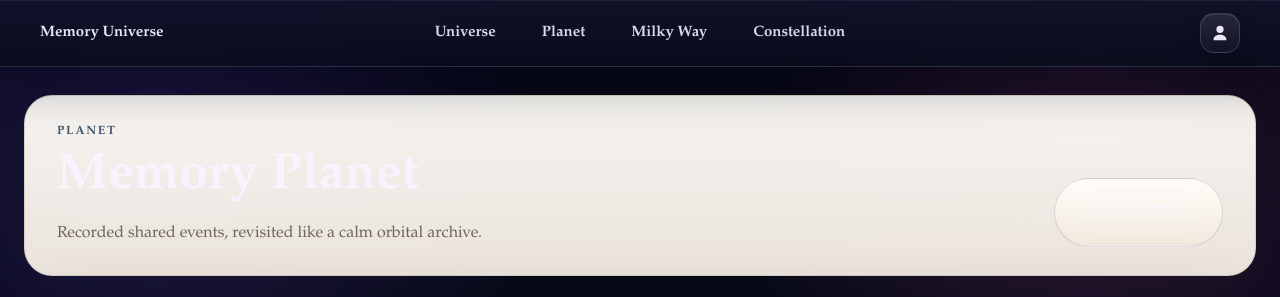
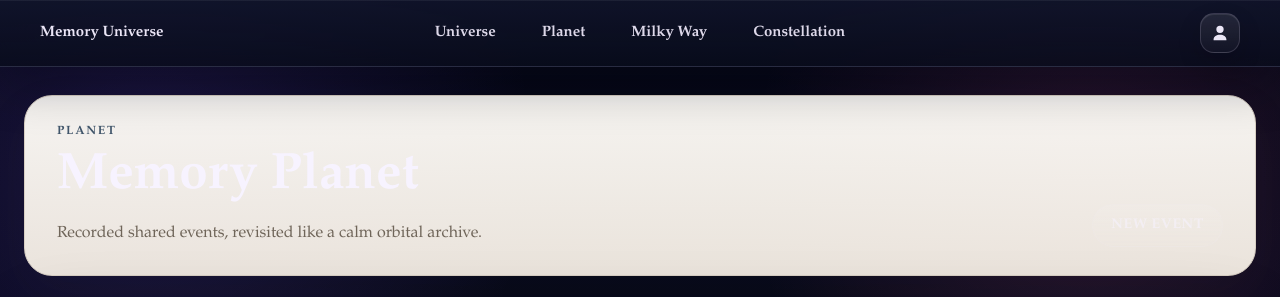
Before and after one commit to Ez-boi123/Memory-Universe, a Next.js app: page /planet in a window 1280 px wide. Shown: the top 297 px of the page. Built offline with nearby package versions, Linux system fonts and the light colour scheme.

Commit message:
fix: tighten planet header action contract

```diff
--- a/src/components/planet/PlanetPage.tsx
+++ b/src/components/planet/PlanetPage.tsx
@@ -68,7 +68,13 @@ export function PlanetPage({ model, initialEventId = null }: PlanetPageProps) {
     <div className="planet-page">
       <ModulePageHeader
         action={
-          <button className="planet-page-primary-action" type="button">
+          <button
+            aria-disabled="true"
+            className="planet-page-primary-action"
+            disabled
+            title="New Event creation is implemented in the next task."
+            type="button"
+          >
             {model.header.actionLabel}
           </button>
         }
--- a/src/components/universe/ModulePageHeader.tsx
+++ b/src/components/universe/ModulePageHeader.tsx
@@ -1,12 +1,20 @@
 import React from 'react';
 
-interface ModulePageHeaderProps {
+interface ModulePageHeaderBaseProps {
   eyebrow: string;
   title: string;
   description: string;
-  actionLabel?: string;
-  action?: React.ReactNode;
 }
+
+type ModulePageHeaderProps =
+  | (ModulePageHeaderBaseProps & {
+      actionLabel: string;
+      action?: never;
+    })
+  | (ModulePageHeaderBaseProps & {
+      action: React.ReactNode;
+      actionLabel?: never;
+    });
 
 export function ModulePageHeader({
   eyebrow,
@@ -22,8 +30,7 @@ export function ModulePageHeader({
         <h1 className="page-title">{title}</h1>
         <p className="page-description">{description}</p>
       </div>
-      {action ? <div className="module-page-action">{action}</div> : null}
-      {!action && actionLabel ? <div className="module-page-action">{actionLabel}</div> : null}
+      <div className="module-page-action">{action ?? actionLabel}</div>
     </section>
   );
 }
--- a/src/styles/globals.css
+++ b/src/styles/globals.css
@@ -508,16 +508,8 @@ main {
 
 .module-page-action {
   align-self: end;
-  padding: 12px 18px;
-  border: 1px solid rgba(65, 86, 107, 0.18);
-  border-radius: 999px;
-  background: linear-gradient(180deg, #fffdf9, #f1e8dc);
-  color: var(--accent-strong);
-  font: inherit;
-  font-size: 14px;
-  font-weight: 700;
-  letter-spacing: 0.02em;
-  cursor: default;
+  display: flex;
+  justify-content: flex-end;
 }
 
 .planet-page {
@@ -703,6 +695,11 @@ main {
   text-transform: uppercase;
 }
 
+.planet-page-primary-action:disabled {
+  opacity: 0.6;
+  cursor: not-allowed;
+}
+
 .placeholder-page-card {
   padding: 28px 32px;
   border: 1px solid var(--border);
```
Also changed, not shown: 1 other file (tests, documents, lock files or other folders).
